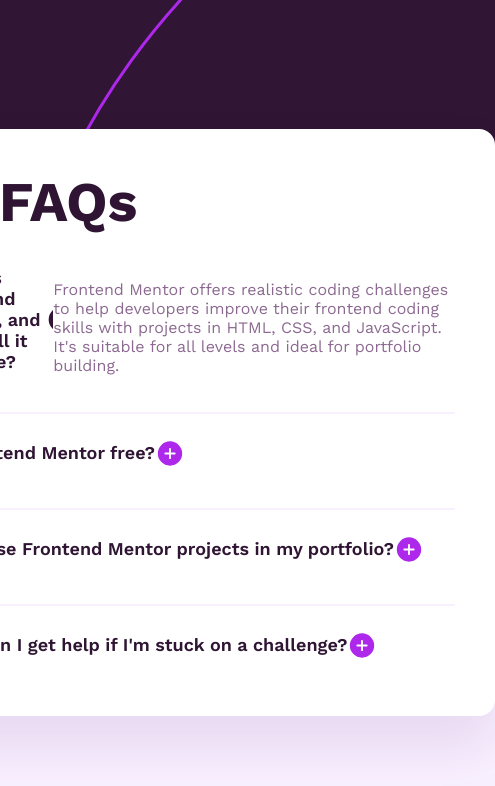
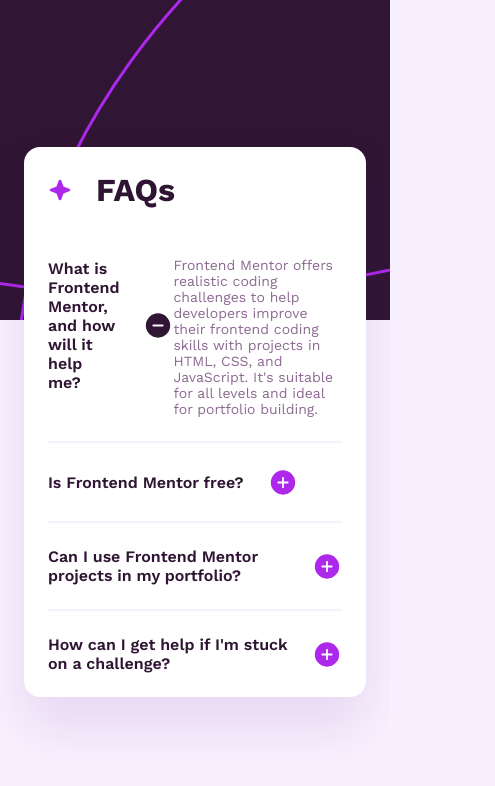
Before and after one commit to luinrandir/faq-accordion, a website built with Vite: page index.html in a window 390 px wide. Shown: the whole page, 495 px wide, since content can reach past the window. Built offline with nearby package versions, Linux system fonts and the light colour scheme.

Commit message:
refactor: refactored for maintainable code
Refactored css for easier maintainability by removing majority of the hard
coded values.

```diff
--- a/css/main.css
+++ b/css/main.css
@@ -49,13 +49,16 @@
   --fw-600: 600;
   --fw-700: 700;
   --ff-primary: "Work Sans";
+  --fs-section: 1rem;
+  --fs-title: 1.125rem;
+  --fs-main-title: 3.5rem;
 }
 
 /* Shared Styles */
 .title {
   color: var(--pclr-dark-purple);
   font-weight: var(--fw-600);
-  font-size: 1.125rem;
+  font-size: var(--fs-title);
   line-height: normal;
 }
 
@@ -88,10 +91,11 @@
   display: flex;
   gap: 24px;
   align-items: center;
+  align-self: stretch;
 }
 
 .accordion__title > h1 {
-  font-size: 3.5rem;
+  font-size: var(--fs-main-title);
   font-weight: var(--fw-700);
 }
 
@@ -101,6 +105,8 @@
 }
 
 .accordion__section {
+  --padding: 24px;
+
   display: flex;
   align-self: stretch;
   align-items: center;
@@ -111,37 +117,70 @@
   cursor: pointer;
 }
 
-.accordion__body .accordion__section:not(:last-child) {
+.accordion__section:not(:last-child) {
+  padding-bottom: var(--padding);
   border-bottom: solid 2px;
   border-color: var(--nclr-pink);
-  padding-bottom: 24px;
 }
 
 .accordion__section > p {
+  padding-top: var(--padding);
   color: var(--pclr-gray-purple);
-  font-size: 1rem;
+  font-size: var(--fs-section);
 }
 
 summary {
-  padding-bottom: 1rem;
   list-style: none;
   display: flex;
   align-items: center;
+  align-self: stretch;
   justify-content: space-between;
 }
 
 summary::after {
-  content: "";
+  content: url("../assets/images/icon-plus.svg");
   width: 30px;
   height: 30px;
-  background: url("../assets/images/icon-plus.svg") no-repeat;
-  background-size: cover;
 }
 
 details[open] > summary::after {
-  background: url("../assets/images/icon-minus.svg") no-repeat;
+  content: url("../assets/images/icon-minus.svg");
 }
 
 summary:hover {
   color: var(--nclr-dark-pink);
 }
+
+/* Media Queries */
+@media (width <= 425px) {
+  :root {
+    --fs-main-title: 2rem;
+    --fs-title: 1rem;
+    --fs-section: 0.875rem;
+  }
+
+  main {
+    padding-inline: 24px;
+  }
+
+  .accordion {
+    padding: 24px;
+    width: auto;
+    gap: 24px;
+  }
+
+  .accordion__title > img {
+    width: 24px;
+    height: 24px;
+  }
+
+  summary {
+    gap: 24px;
+  }
+}
+
+@media (width <= 375px) {
+  body {
+    background-image: url("../assets/images/background-pattern-mobile.svg");
+  }
+}
```
